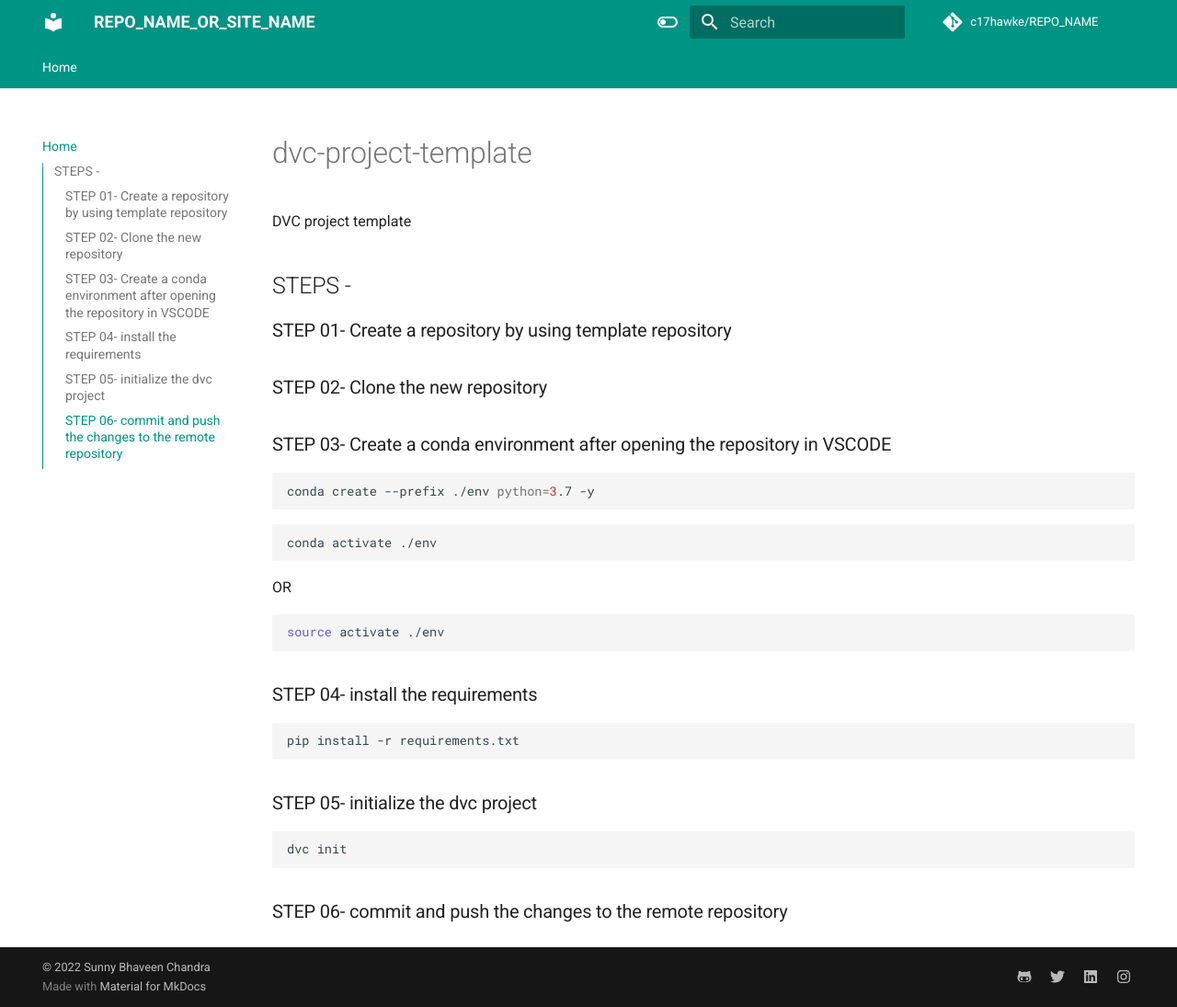
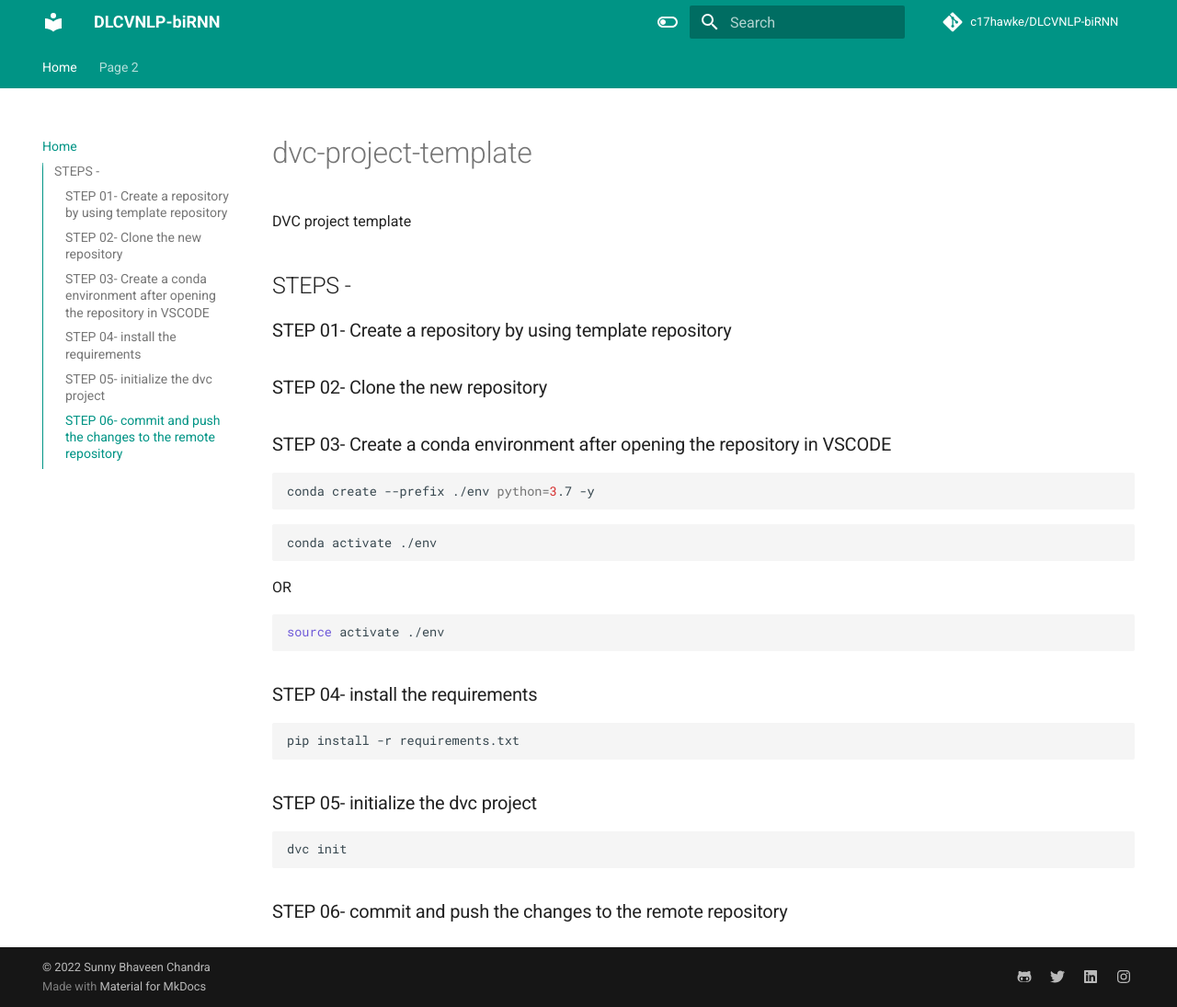
Before and after one commit to c17hawke/DLCVNLP-biRNN, an MkDocs documentation site: the page built from docs/index.md, in a window 1280 px wide and 1095 px high. Shown: the whole window at 92% size. Built offline with MkDocs 1.6.1 and Material for MkDocs 9.7.7, drawn with Linux system fonts in a browser that asks for light colours; comment, search, counter and statistics services are not loaded.

Commit message:
minor updates

```diff
--- a/mkdocs.yml
+++ b/mkdocs.yml
@@ -1,16 +1,17 @@
 # Project information
-site_name: REPO_NAME_OR_SITE_NAME
+site_name: DLCVNLP-biRNN
 # defeine TOC or order of website-
 nav:
   - Home: index.md
+  - Page 2: page_02.md
 
 site_author: Sunny Bhaveen Chandra
 site_description: >-
   DESCRIPTION
 
 # Repository
-repo_name: c17hawke/REPO_NAME
-repo_url: https://github.com/c17hawke/REPO_NAME
+repo_name: c17hawke/DLCVNLP-biRNN
+repo_url: https://github.com/c17hawke/DLCVNLP-biRNN
 
 # Configuration
 theme:
```
Also changed, not shown: docs/page_02.md (added, +5 -0 lines).
